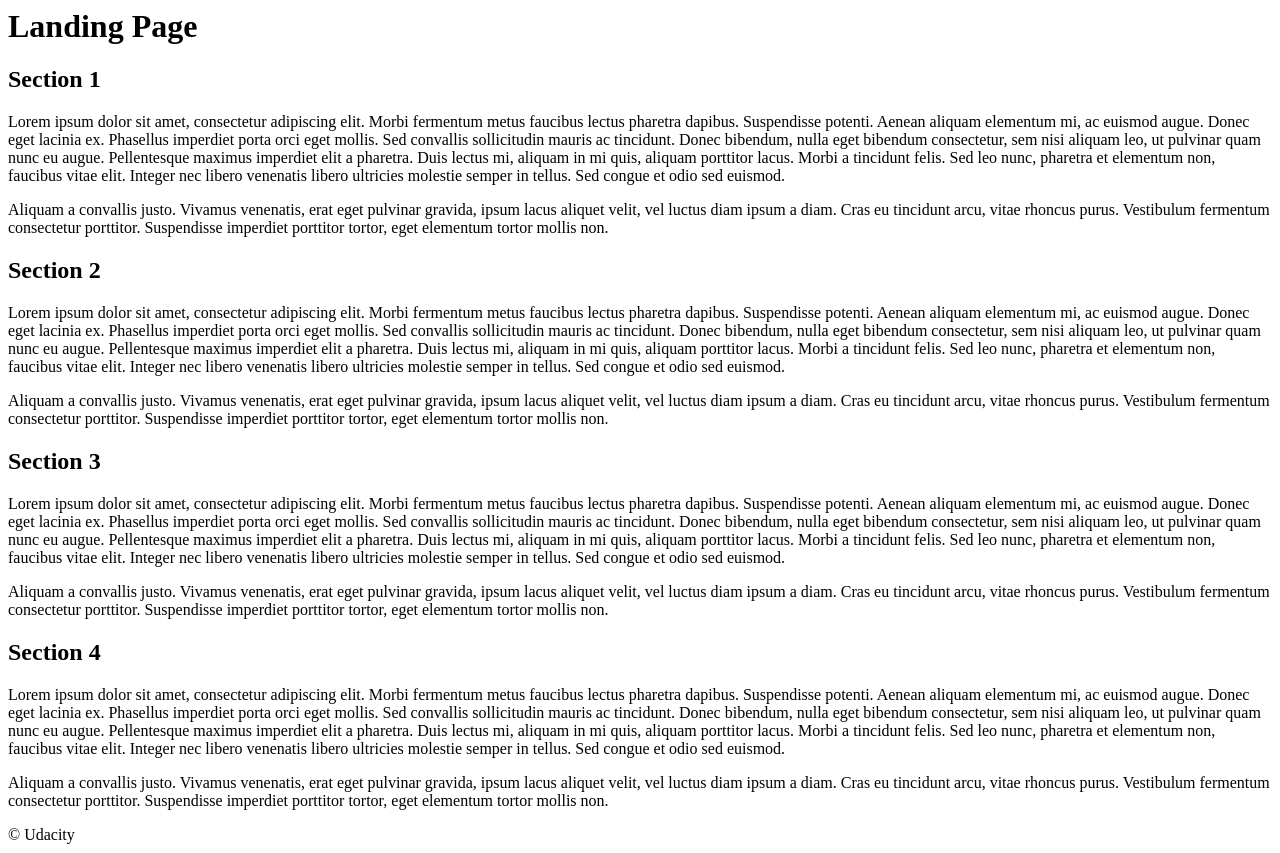
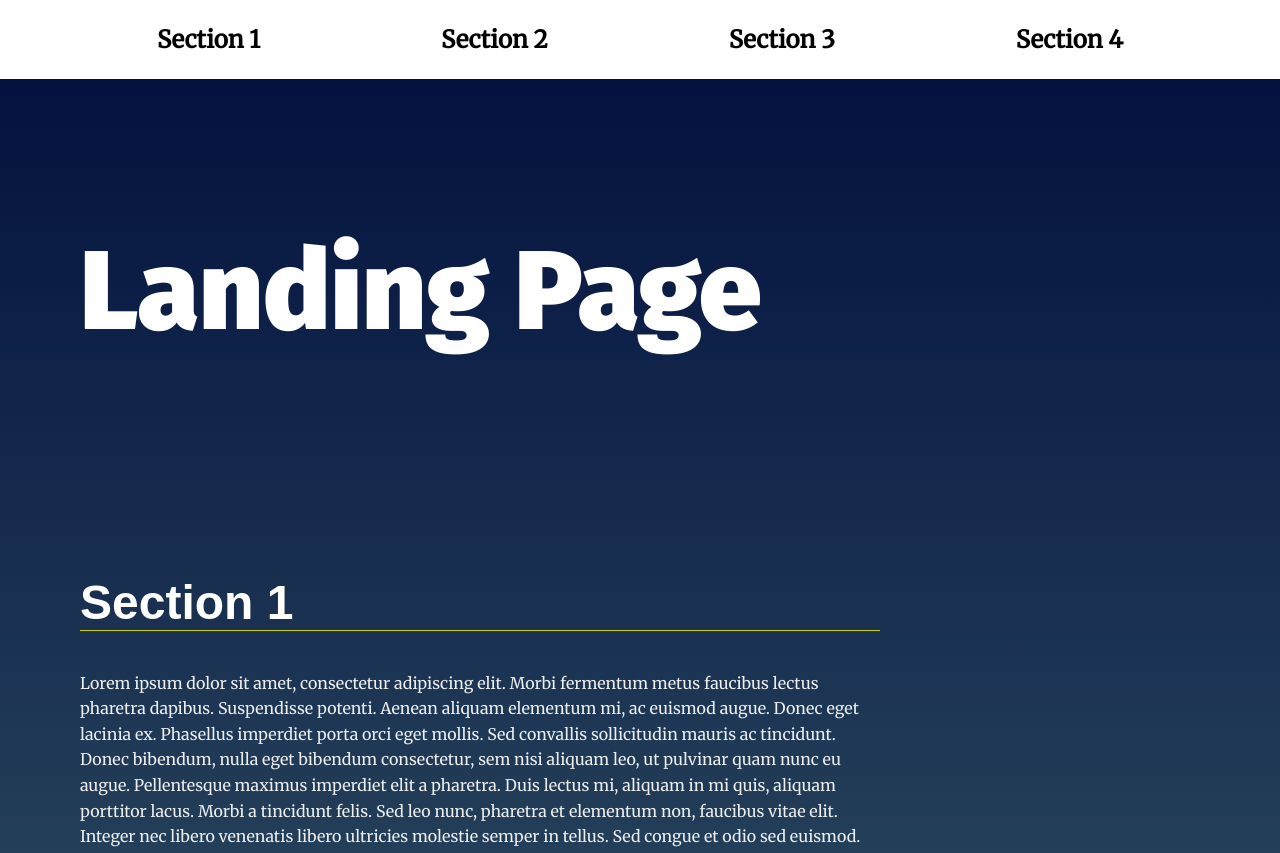
Before and after one commit to yonnas/Landing-Page-Project, a plain HTML site: page index.html in a window 1280 px wide. Shown: the top 853 px of the page. Drawn offline with Linux system fonts and the light colour scheme; the site is published under a folder, as on GitHub Pages, so addresses that start at the root find nothing.

Commit message:
Updated CSS & JS paths to relative

```diff
--- a/index.html
+++ b/index.html
@@ -7,7 +7,7 @@
   <title>Manipulating the DOM</title>
   <!-- Load Google Fonts -->
   <link href="https://fonts.googleapis.com/css?family=Fira+Sans:900|Merriweather&display=swap" rel="stylesheet">  <!-- Load Styles -->
-  <link href="/css/styles.css" rel="stylesheet">
+  <link href="css/styles.css" rel="stylesheet">
 </head>
 <body>
   <!-- HTML Follows BEM naming conventions
@@ -58,7 +58,7 @@
           <p>Aliquam a convallis justo. Vivamus venenatis, erat eget pulvinar gravida, ipsum lacus aliquet velit, vel luctus diam ipsum a diam. Cras eu tincidunt arcu, vitae rhoncus purus. Vestibulum fermentum consectetur porttitor. Suspendisse imperdiet porttitor tortor, eget elementum tortor mollis non.</p>
         </div>
       </section>
-      <script src="/js/app.js"></script>
+      <script src="js/app.js"></script>
   </main>
   <footer class="page__footer">
     <p>&copy Udacity</p>
```
